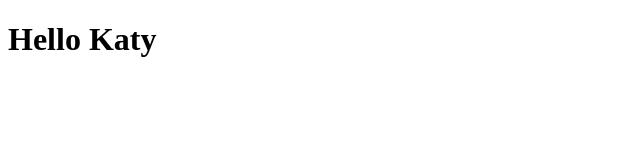
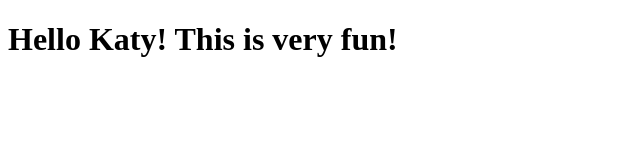
Before and after one commit to tinyson/Coursera-test, a plain HTML site: page site/index.html in a window 1280 px wide. Shown: the whole page, without its empty margins (0-640 px from the left). Drawn offline with Linux system fonts and the light colour scheme.

Commit message:
small addition to our page content.

```diff
--- a/site/index.html
+++ b/site/index.html
@@ -4,6 +4,6 @@
 	<title>Hello Katy</title>
 </head>
 <body>
-<h1>Hello Katy</h1>
+<h1>Hello Katy! This is very fun!</h1>
 </body>
 </html>
```
